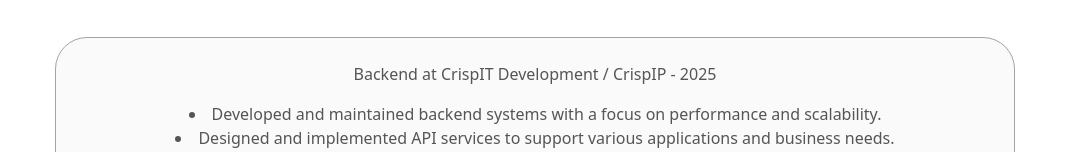
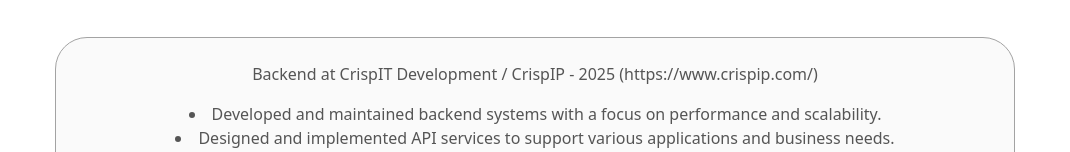
Before and after one commit to nindmork/portfolio, a plain HTML site: page project_crispip.html in a window 1280 px wide. Shown: the part 237-389 px from the top of the page, without its empty margins (105-1175 px from the left). Drawn offline with nearby package versions, Linux system fonts and the light colour scheme.

Commit message:
update crispip

```diff
--- a/project_crispip.html
+++ b/project_crispip.html
@@ -57,7 +57,7 @@
           <div class="details-container color-container">
 
             <div class="my-bottom-10px" style="margin-bottom: 10px;">
-              <p>Backend at CrispIT Development / CrispIP - 2025</p>
+              <p>Backend at CrispIT Development / CrispIP - 2025 (https://www.crispip.com/)</p>
               <li>Developed and maintained backend systems with a focus on performance and scalability.</li>
               <li>Designed and implemented API services to support various applications and business needs.</li>
               <li>Administered databases, ensuring data integrity, security, and optimal performance.</li>
```
